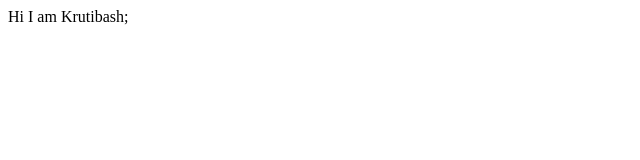
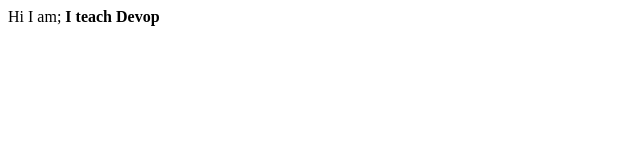
Before and after one commit to krutibashn/GitRepo, a plain HTML site: page a.html in a window 1280 px wide. Shown: the full height of the page, 0-640 px from the left. Drawn offline with Linux system fonts and the light colour scheme.

Commit message:
This is the Version 2 of a.html

```diff
--- a/a.html
+++ b/a.html
@@ -6,6 +6,7 @@
     <title>Document</title>
 </head>
 <body>
-    Hi I am Krutibash;
+    Hi I am;
+<b>I teach Devop</b>
 </body>
 </html>
```
